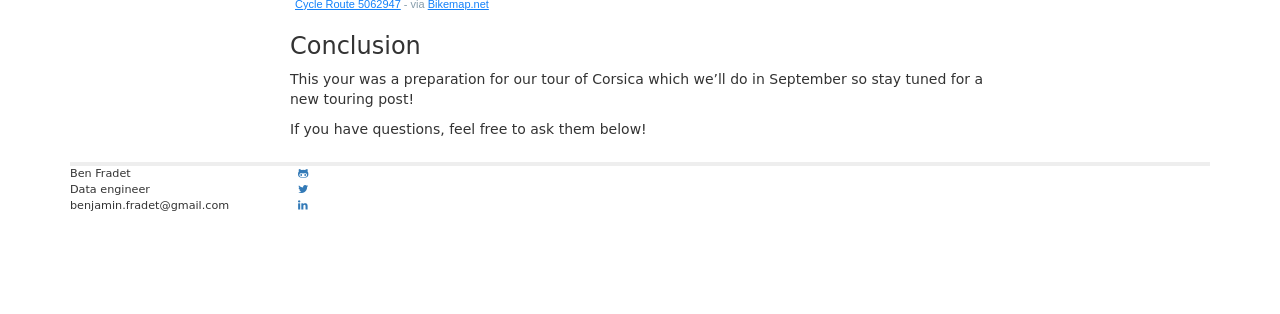
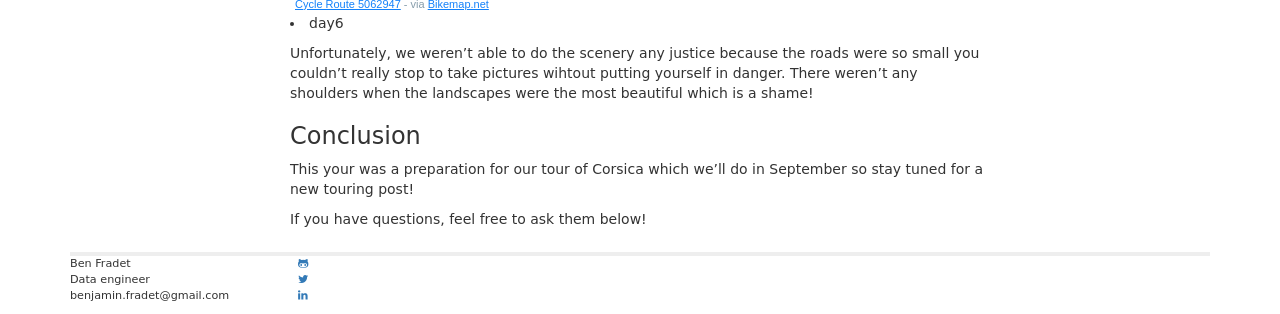
Before and after one commit to BenFradet/benfradet.github.io, a Jekyll site: the page built from _posts/2019-07-03-french-mediterranean-tour.md, in a window 1280 px wide and 900 px high, scrolled down 1303 px, cut to the strip 586-900 px from the top of the window. Built offline with Jekyll 4.4.1, drawn with Linux system fonts in a browser that asks for light colours; nearby versions of some CDN libraries; comment, search, counter and statistics services are not loaded; before the commit the page ends 2113 px from its top, so only the background shows below that.

Commit message:
Mention lack of good pictures in day 6

```diff
--- a/_posts/2019-07-03-french-mediterranean-tour.md
+++ b/_posts/2019-07-03-french-mediterranean-tour.md
@@ -72,6 +72,12 @@ All in all, my partner was carrying approximately 5kgs while I had around 18kgs
 
 <iframe src="https://www.bikemap.net/en/r/5062947/widget/?width=640&amp;height=480&amp;extended=1&amp;unit=metric" width="640" height="628" border="0" frameborder="0" marginheight="0" marginwidth="0" scrolling="no"> </iframe> <div style="margin: -4px 0 0 5px; height: 16px; color: #889EAC; font-family: sans-serif; font-size: 11px;"> <a href="https://www.bikemap.net/en/r/5062947/" style="color:#1381fa; text-decoration:underline;" target="_blank" rel="noopener">Cycle Route 5062947</a> - via <a href="https://www.bikemap.net" style="color:#1381fa; text-decoration:underline;" target="_blank">Bikemap.net</a> </div>
 
+- day6
+
+Unfortunately, we weren't able to do the scenery any justice because the roads were so small you
+couldn't really stop to take pictures wihtout putting yourself in danger. There weren't any
+shoulders when the landscapes were the most beautiful which is a shame!
+
 ### Conclusion
 
 This your was a preparation for our tour of Corsica which we'll do in September so stay
```
